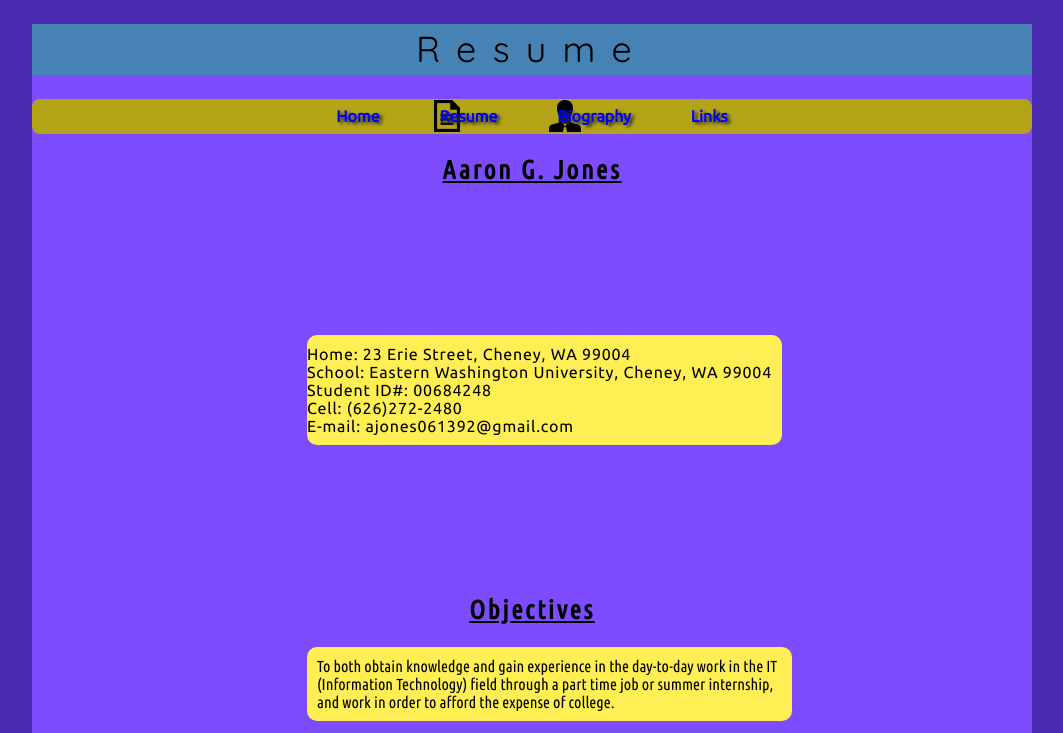
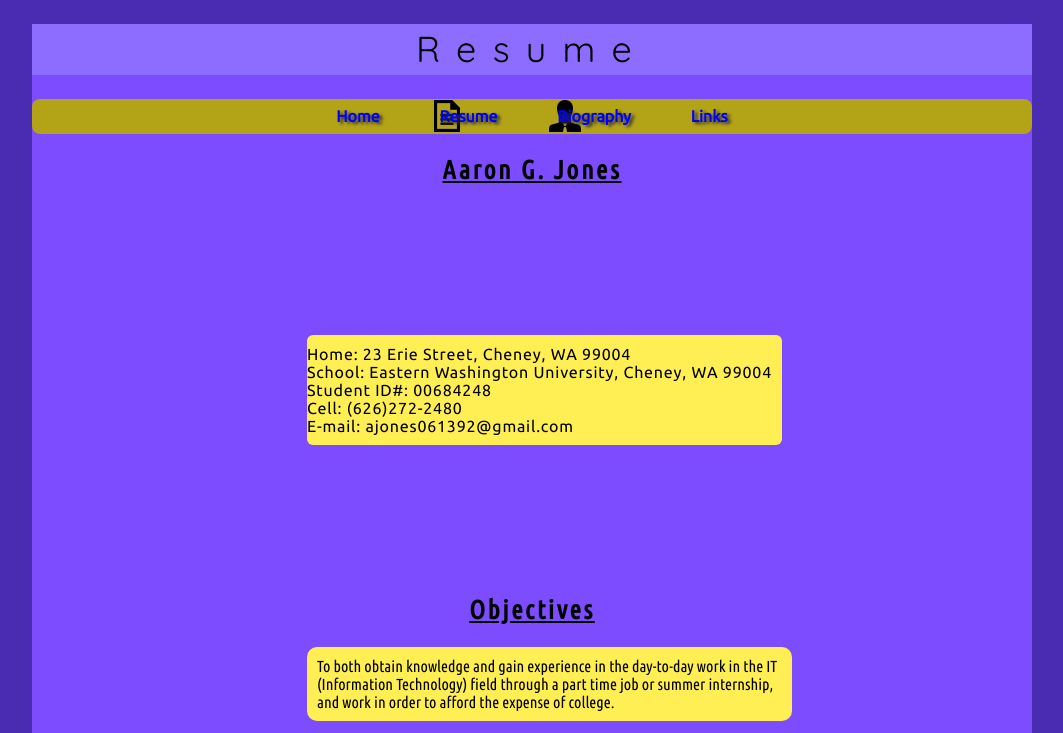
Before and after one commit to BigBoss424/p2-resume, a plain HTML site: page index.html in a window 1280 px wide. Shown: the top 733 px of the page, without its empty margins (108-1171 px from the left). Drawn offline with Linux system fonts and the light colour scheme.

Commit message:
Version 0.9a
changing the border radius in the css file

```diff
--- a/css/styles.css
+++ b/css/styles.css
@@ -20,7 +20,7 @@ h1{
 	word-spacing: 0.046em;
 	line-height: 1.4;
 	text-align: center;
-	background: steelblue;
+	background: #8D6DFF;
 
 }
 
@@ -90,7 +90,7 @@ h1{
 	text-align: center;
 	text-shadow: 3px 2px 3px #333333;
 	background-color: orange;
-	border-radius: 8px;
+	border-radius: 4px;
 }
 
 .footermenu ul{
@@ -135,7 +135,7 @@ ul#contactinfo{
 	padding: 10px;
 	width: 465px;
 	background-color: #FFEE54;
-	border-radius: 10px;
+	border-radius: 6px;
 
 	list-style-type: none;
 	padding-left: 0px;
@@ -145,8 +145,6 @@ ul#contactinfo{
 	font-size: 16px;
 	text-transform: none;
 	letter-spacing: 0.05em;
-	border
-
 }
 
 h2{
```
